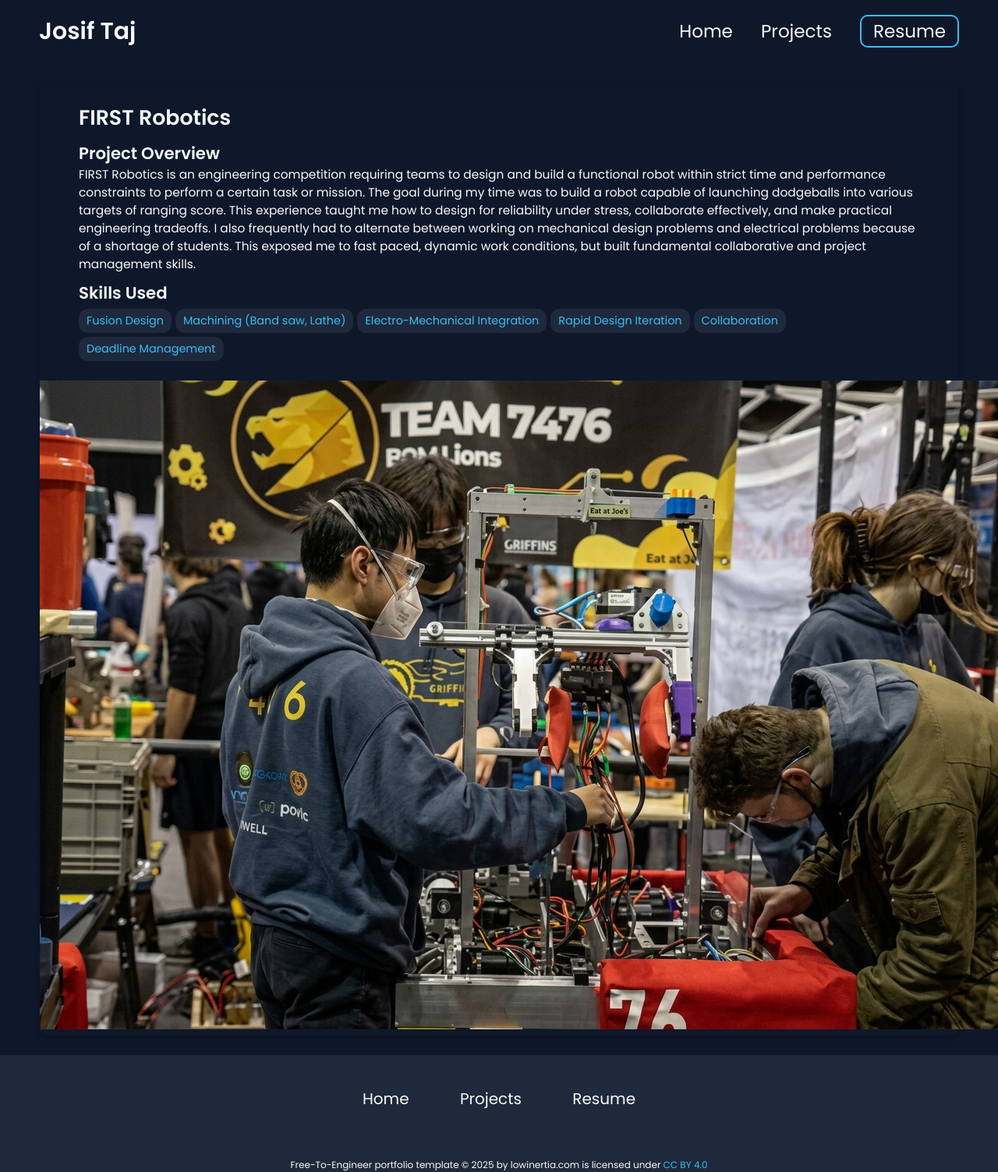
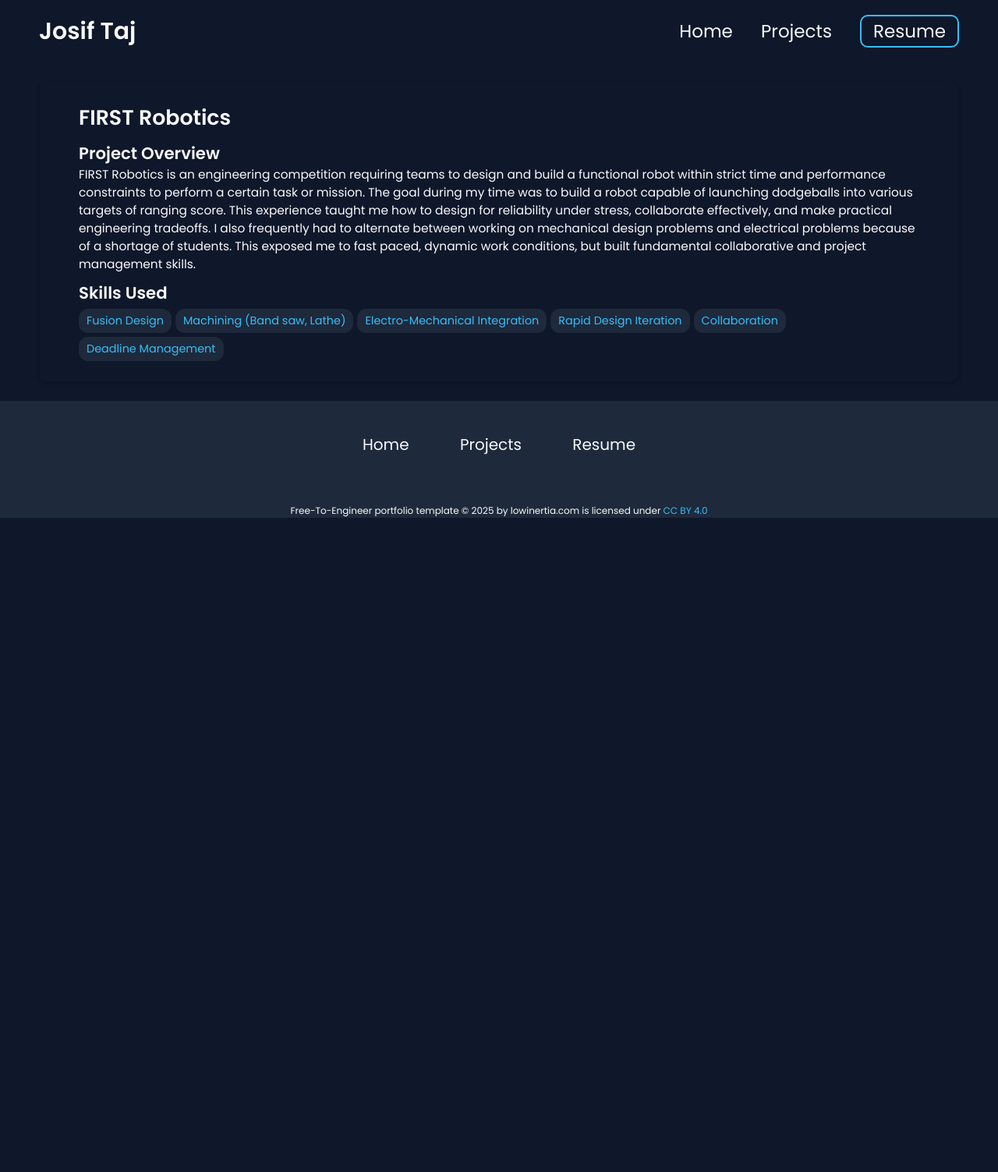
Before and after one commit to JosifTaj/josiftaj.github.io, a Jekyll site: the page built from _projects/IFRC-Project/index.md, in a window 1280 px wide. Shown: the whole page at 78% size. Built offline with Jekyll 4.4.1, drawn with Linux system fonts in a browser that asks for light colours; after the commit the page ends 900 px from its top, so only the background shows below that.

Commit message:
Comment out image tag in post.html
Comment out the image tag in post layout.

```diff
--- a/_layouts/post.html
+++ b/_layouts/post.html
@@ -31,5 +31,5 @@ layout: wrapper
         {{content}}
     </div>
 
-    <img src="{{ image_path }}" alt="{{ page.title }} image">
+    <!-- <img src="{{ image_path }}" alt="{{ page.title }} image"> -->
 </div>
```
